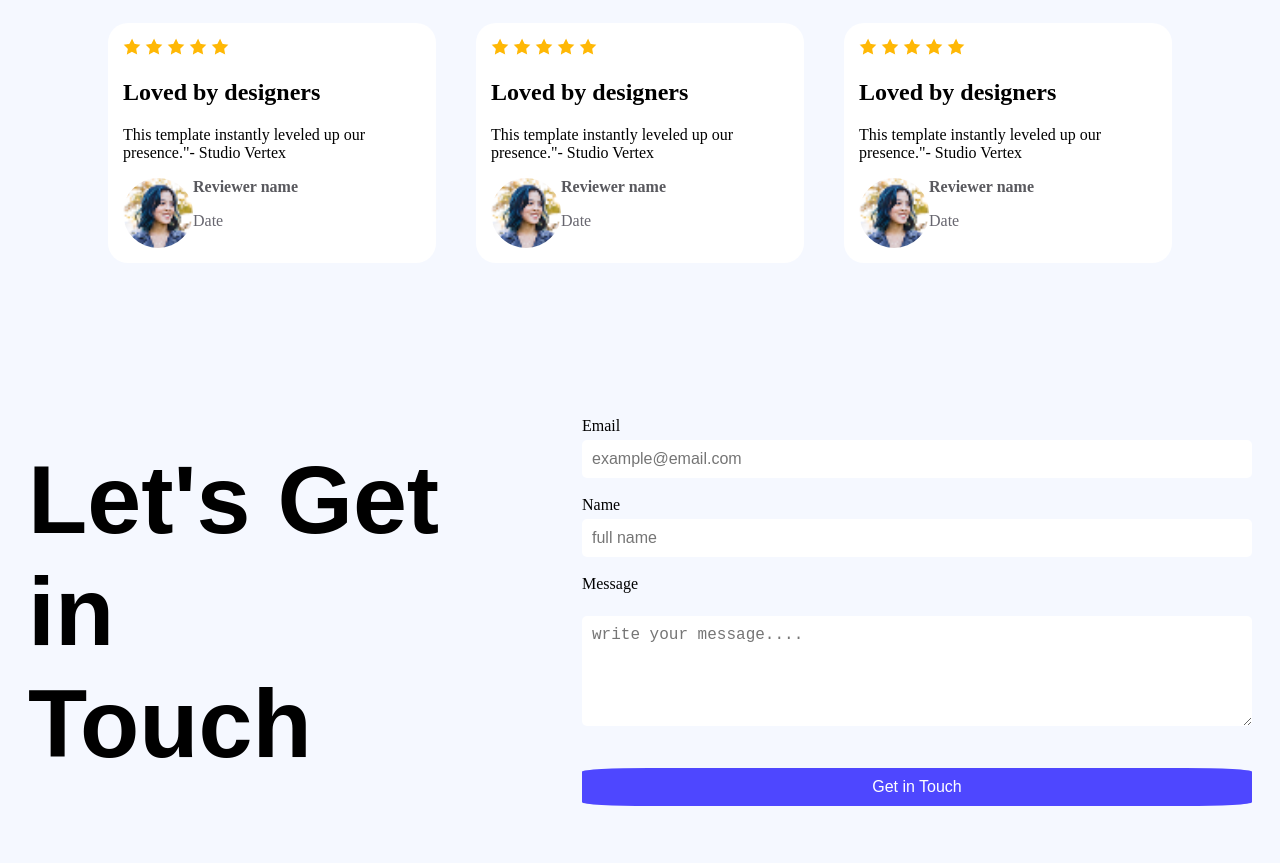
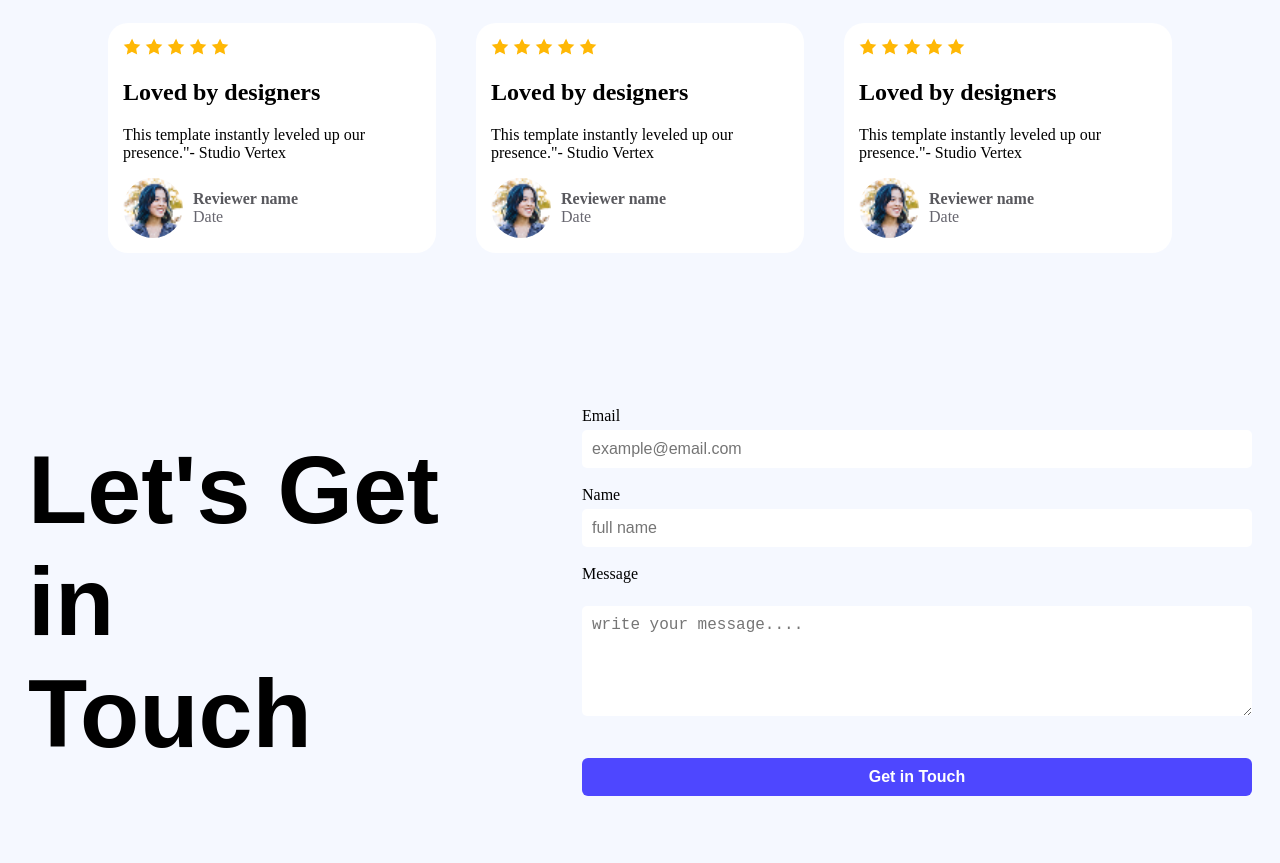
Before and after one commit to jannatulbakia/Assignment-01-, a plain HTML site: page index.html in a window 1280 px wide. Shown: the part 1686-2549 px from the top of the page. Drawn offline with Linux system fonts and the light colour scheme.

Commit message:
final update

```diff
--- a/design.css
+++ b/design.css
@@ -43,17 +43,22 @@ body{
 }
 
 button{
-    color: white;
+    background-color: #4E47FF;
+    font-weight: bold;
+    font-size: 16px;
+    border-radius: 6px;
+    color: #FFFFFF;
     border: none;
     padding: 10px 25px;
-    font-size: 16px;
-    font-weight: 300;
-    border-radius: 10%;
-    background-color: #4E47FF;
-    transition-duration: 1.5s;
+    cursor: pointer;
+    transition: all 0.5s ease;
+
 }
 button:hover{
-    transform: scale(1.1);
+    transform:scale(1.1);
+    background-color: rgb(223, 139, 183);
+    color: white;
+
 }
 
 .action-section{
@@ -142,16 +147,22 @@ button:hover{
     display: flex;
 }
 .reviewer img{
-    height: 70px;
-    width: 70px;
+    height: 60px;
+    width: 60px;
     border-radius: 50%;
 }
 .reviewer-text h{
     color: #59595e;
     font-weight: 600;
+
 }
 .reviewer-text p{
     color: #67666f;
+    margin: 0;
+}
+.reviewer-text{
+    padding-top: 12px;
+    padding-left: 10px;
 }
 
 .contact-us{
```
Also changed, not shown: index.html (+0 -3 lines).
